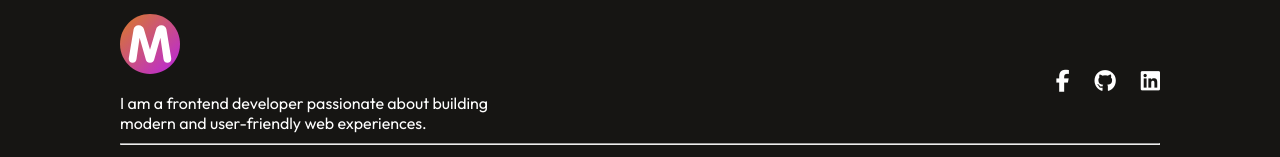
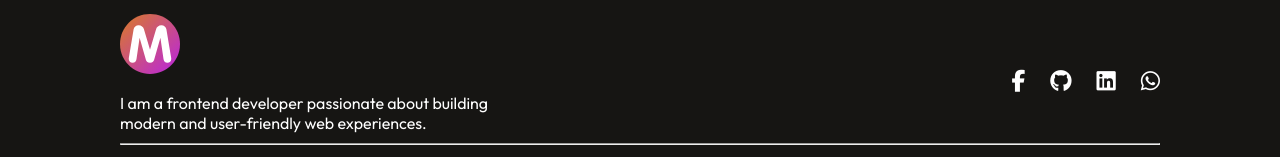
Before and after one commit to mohammedmelalimy/MoDev-portfolio, a React (Vite) app: page / in a window 1280 px wide. Shown: the part 3745-3902 px from the top of the page. Built offline with nearby package versions, Linux system fonts and the light colour scheme.

Commit message:
Added Whatsapp link with correct icon

```diff
--- a/src/Components/Footer/Footer.jsx
+++ b/src/Components/Footer/Footer.jsx
@@ -23,6 +23,9 @@
                 <a href="https://www.linkedin.com/in/mohammed-elalimy-aa2556287" target="_blank" rel="noopener noreferrer">
                     <i className="fa-brands fa-linkedin"></i>
                 </a>
+                <a href="https://wa.me/201113414805" target="_blank" rel="noopener noreferrer">
+                    <i className="fa-brands fa-whatsapp"></i>
+                </a>
             </div>
         </div>
         <hr />
```
Lines whose indentation alone changed are shown as unchanged.
